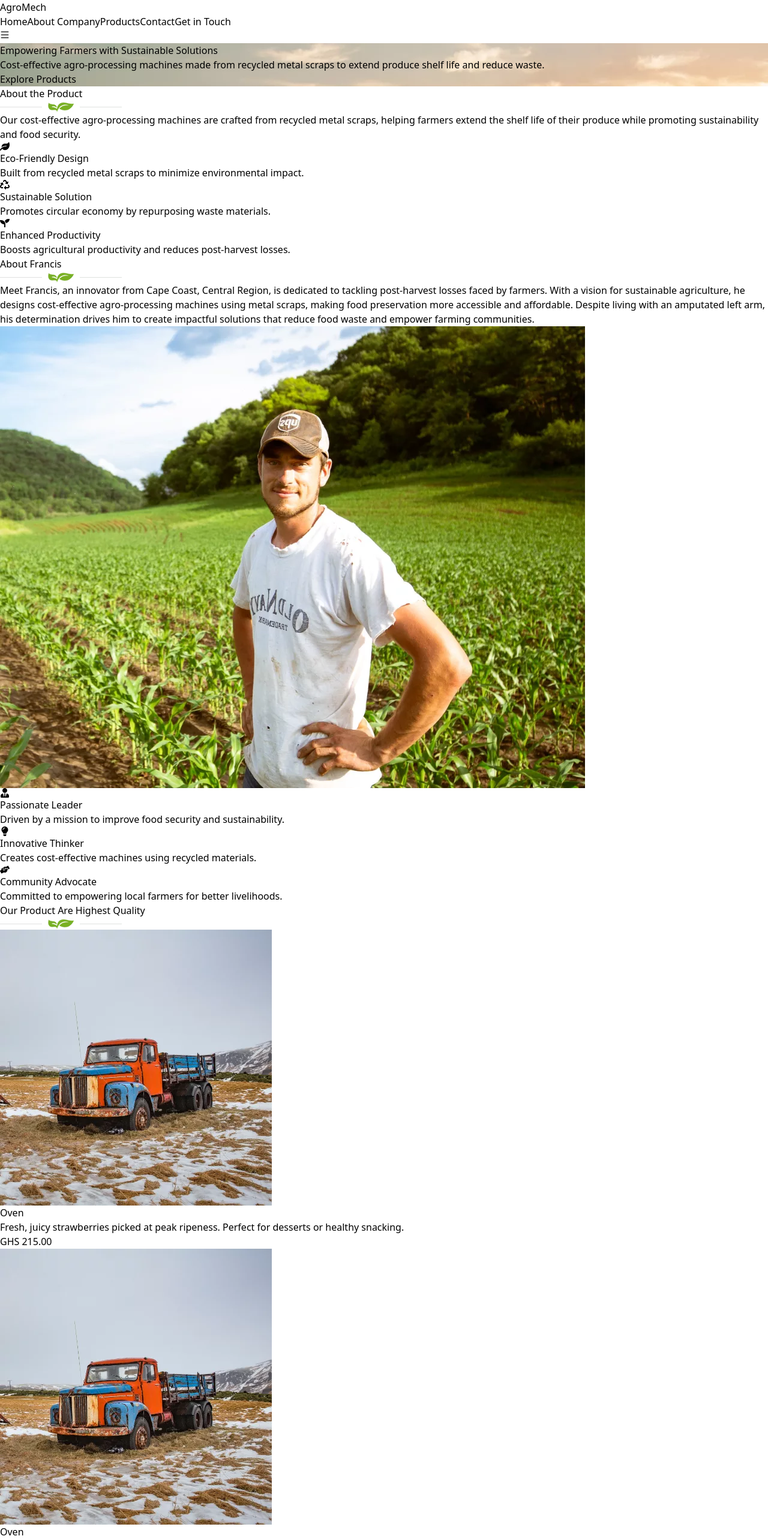
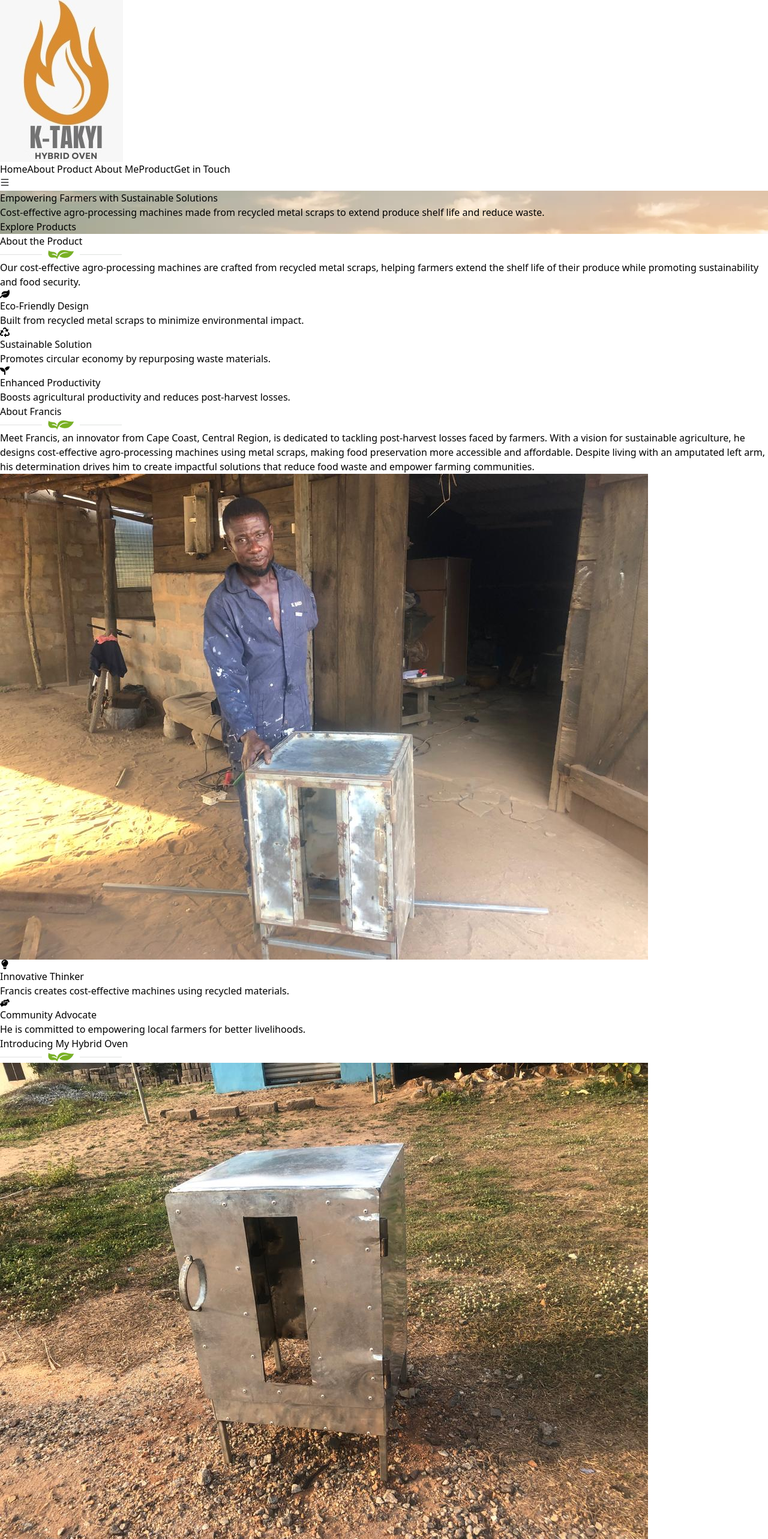
Before and after one commit to rob-bie3/yai-project, a React app: page / in a window 1280 px wide. Shown: the top 2566 px of the page at 60% size. Built offline with nearby package versions, Linux system fonts and the light colour scheme; the HTML template or start-up script is replaced by a standard one.

Commit message:
made aesthetic changes

```diff
--- a/src/components/Footer.jsx
+++ b/src/components/Footer.jsx
@@ -1,5 +1,5 @@
 import React from 'react';
-import { FaFacebookF, FaInstagram, FaWhatsapp } from 'react-icons/fa';
+import { FaFacebookF, FaInstagram, FaTiktok, } from 'react-icons/fa';
 
 const Footer = () => {
   return (
@@ -29,18 +29,18 @@ const Footer = () => {
         <div>
           <h3 className="text-white text-2xl font-bold mb-4">Contact Info</h3>
           <div className="flex space-x-4 mb-4">
-            <a href="https://facebook.com" target="_blank" rel="noopener noreferrer">
+            <a href="https://www.facebook.com/share/1BSnC9heY5/?mibextid=wwXIfr" target="_blank" rel="noopener noreferrer">
               <FaFacebookF className="text-2xl hover:text-white" />
             </a>
-            <a href="https://wa.me/233123456789" target="_blank" rel="noopener noreferrer">
-              <FaWhatsapp className="text-2xl hover:text-white" />
+            <a href="https://www.tiktok.com/@ktakyi.enterprise?_t=ZM-8uC2YsQFuIJ&_r=1" target="_blank" rel="noopener noreferrer">
+              <FaTiktok className="text-2xl hover:text-white" />
             </a>
-            <a href="https://instagram.com" target="_blank" rel="noopener noreferrer">
+            <a href="https://www.instagram.com/ktakyienterprise?igsh=M2l5dzBhamI3dWtn&utm_source=qr" target="_blank" rel="noopener noreferrer">
               <FaInstagram className="text-2xl hover:text-white" />
             </a>
           </div>
-          <p>Email: <a href="mailto:info@innovator.com" className="hover:text-white">info@innovator.com</a></p>
-          <p>Phone: <a href="tel:+233123456789" className="hover:text-white">+233123456789</a></p>
+          <p>Email: <a href="ktakyi801@gmail.com" className="hover:text-white">info@innovator.com</a></p>
+          <p>Phone: <a href="+233 55 347 1801" className="hover:text-white">+233123456789</a></p>
         </div>
       </div>
 
--- a/src/components/Navbar.jsx
+++ b/src/components/Navbar.jsx
@@ -1,5 +1,6 @@
 import React, { useState } from 'react';
 import { AiOutlineMenu, AiOutlineClose } from 'react-icons/ai';
+import logo from '../assets/images/logo.jpg'
 
 const Navbar = () => {
   const [navOpen, setNavOpen] = useState(false);
@@ -7,20 +8,20 @@ const Navbar = () => {
   const toggleNav = () => setNavOpen(!navOpen);
 
   return (
-    <nav className="bg-white shadow-md fixed w-full z-10 top-0">
+    <nav className="bg-[#F7F7F7] shadow-md fixed w-full z-10 top-0">
       <div className="max-w-7xl mx-auto px-4 sm:px-6 lg:px-8">
         <div className="flex justify-between h-16">
           <div className="flex items-center">
-            <h1 className="text-2xl font-bold text-green-600">AgroMech</h1>
+            <img src={logo} alt="logo" className="w-20 h-16  " />
           </div>
 
           <div className="hidden md:flex items-center space-x-4">
             <a href="#home" className="text-gray-800 hover:text-green-600">Home</a>
-            <a href="#about-product" className="text-gray-800 hover:text-green-600">About </a>
-            <a href="#about-innovator" className="text-gray-800 hover:text-green-600">Company</a>
-            <a href="#products" className="text-gray-800 hover:text-green-600">Products</a>
-            <a href="#contact" className="text-gray-800 hover:text-green-600">Contact</a>
-            <a href="#contact" className="bg-green-600 text-white px-4 py-2 rounded-md hover:bg-green-700">Get in Touch</a>
+            <a href="#about-product" className="text-gray-800 hover:text-green-600">About Product </a>
+            <a href="#about-innovator" className="text-gray-800 hover:text-green-600">About Me</a>
+            <a href="#showcase" className="text-gray-800 hover:text-green-600">Product</a>
+            {/* <a href="#contact" className="text-gray-800 hover:text-green-600">Contact</a> */}
+            <a href="#contact" className="bg-[#D98D31] text-white px-4 py-2 rounded-md hover:bg-[#ffa435]">Get in Touch</a>
           </div>
 
           <div className="md:hidden flex items-center">
--- a/src/pages/home/sections/AboutInnovator.jsx
+++ b/src/pages/home/sections/AboutInnovator.jsx
@@ -1,51 +1,51 @@
 import React from 'react';
 import { FaUserTie, FaLightbulb, FaHandsHelping } from 'react-icons/fa';
-import img from '../../../assets/images/about1.png';
+import pic3 from '../../../assets/images/pic3.jpeg';
 import decor2 from '../../../assets/images/decor2.png.webp'
 
 const AboutInnovator = () => {
     return (
         <section id="about-innovator" className="py-16 bg-white text-gray-800">
             <div className="max-w-7xl mx-auto px-4 text-center">
-                <h2 className="text-4xl font-bold text-[#527a1a] mb-2">About Francis</h2>
+                <h2 className="text-4xl font-bold text-[#D98D31] mb-2">About Francis</h2>
                 <div className="flex justify-center items-center mb-6">
                      <img src={decor2} alt="decor2" />
                      </div>
-                <div className="flex flex-col md:flex-row items-center justify-center space-x-4">
+                <div className="flex flex-col md:flex-row items-center justify-center space-x-10">
                     <div className="w-full md:w-1/2">
-                        <p className="text-lg mb-12">
+                        <p className="text-2xl ">
                             Meet Francis, an innovator from Cape Coast, Central Region, is dedicated to tackling post-harvest losses faced by farmers. With a vision for sustainable agriculture, he designs cost-effective agro-processing machines using metal scraps, making food preservation more accessible and affordable. Despite living with an amputated left arm, his determination drives him to create impactful solutions that reduce food waste and empower farming communities.
                         </p>
                     </div>
 
                     <div className="w-full md:w-1/2">
-                        <img src={img} alt="Francis" className="w-full h-auto object-cover rounded-lg shadow-md" />
+                        <img src={pic3} alt="Francis" className="w-full h-auto object-cover rounded-lg shadow-md" />
                     </div>
                 </div>
 
 
                 <div className="flex flex-col md:flex-row justify-center items-center space-y-8 md:space-y-0 mt-12 md:space-x-12">
-                    <div className="text-center">
+                    {/* <div className="text-center">
                         <FaUserTie className="text-green-600 text-6xl mx-auto mb-4" />
                         <h3 className="text-2xl font-semibold mb-2">Passionate Leader</h3>
                         <p>
                             Driven by a mission to improve food security and sustainability.
                         </p>
-                    </div>
+                    </div> */}
 
                     <div className="text-center">
-                        <FaLightbulb className="text-green-600 text-6xl mx-auto mb-4" />
+                        <FaLightbulb className="text-[#ffa435] text-6xl mx-auto mb-4" />
                         <h3 className="text-2xl font-semibold mb-2">Innovative Thinker</h3>
                         <p>
-                            Creates cost-effective machines using recycled materials.
+                            Francis creates cost-effective machines using recycled materials.
                         </p>
                     </div>
 
                     <div className="text-center">
-                        <FaHandsHelping className="text-green-600 text-6xl mx-auto mb-4" />
+                        <FaHandsHelping className="text-[#ffa435] text-6xl mx-auto mb-4" />
                         <h3 className="text-2xl font-semibold mb-2">Community Advocate</h3>
                         <p>
-                            Committed to empowering local farmers for better livelihoods.
+                            He is committed to empowering local farmers for better livelihoods.
                         </p>
                     </div>
                 </div>
--- a/src/pages/home/sections/AboutProduct.jsx
+++ b/src/pages/home/sections/AboutProduct.jsx
@@ -6,7 +6,7 @@ const AboutProduct = () => {
   return (
     <section id="about-product" className="py-16 bg-gray-100 text-gray-800">
       <div className="max-w-7xl mx-auto px-4 text-center">
-        <h2 className="text-4xl font-bold text-[#527a1a] mb-2">About the Product</h2>
+        <h2 className="text-4xl font-bold text-[#D98D31] mb-2">About the Product</h2>
          <div className="flex justify-center items-center mb-6">
              <img src={decor2} alt="decor2" />
              </div>
@@ -16,7 +16,7 @@ const AboutProduct = () => {
 
         <div className="grid grid-cols-1 md:grid-cols-3 gap-8">
           <div className="bg-white p-6 rounded-lg shadow-md hover:shadow-xl transition">
-            <FaLeaf className="text-green-600 text-5xl mx-auto mb-4" />
+            <FaLeaf className="text-[#ffa435] text-5xl mx-auto mb-4" />
             <h3 className="text-2xl font-semibold mb-2">Eco-Friendly Design</h3>
             <p>
               Built from recycled metal scraps to minimize environmental impact.
@@ -24,7 +24,7 @@ const AboutProduct = () => {
           </div>
 
           <div className="bg-white p-6 rounded-lg shadow-md hover:shadow-xl transition">
-            <FaRecycle className="text-green-600 text-5xl mx-auto mb-4" />
+            <FaRecycle className="text-[#ffa435] text-5xl mx-auto mb-4" />
             <h3 className="text-2xl font-semibold mb-2">Sustainable Solution</h3>
             <p>
               Promotes circular economy by repurposing waste materials.
@@ -32,7 +32,7 @@ const AboutProduct = () => {
           </div>
 
           <div className="bg-white p-6 rounded-lg shadow-md hover:shadow-xl transition">
-            <FaSeedling className="text-green-600 text-5xl mx-auto mb-4" />
+            <FaSeedling className="text-[#ffa435] text-5xl mx-auto mb-4" />
             <h3 className="text-2xl font-semibold mb-2">Enhanced Productivity</h3>
             <p>
               Boosts agricultural productivity and reduces post-harvest losses.
--- a/src/pages/home/sections/Contact.jsx
+++ b/src/pages/home/sections/Contact.jsx
@@ -1,75 +1,44 @@
 import React, { useState } from "react";
 import decor2 from "../../../assets/images/decor2.png.webp"
 
+
 const Contact = () => {
-  const [showModal, setShowModal] = useState(false);
-
   return (
-    <div className="p-6 h-[60vh] my-16">
-      <h1 className="text-4xl font-bold text-center text-[#527a1a] mb-2">Contact</h1>
-     <div className="flex justify-center items-center mb-6">
-     <img src={decor2} alt="decor2" />
+    <div id="contact" className="p-6 my-16 min-h-screen flex flex-col items-center">
+      <h1 className="text-4xl font-bold text-center mb-4">
+        <span className="text-[#D98D31]">Contact</span> Me
+      </h1>
+      <div className="flex justify-center items-center mb-6 w-full max-w-md">
+        <img src={decor2} alt="decor2" className="flex justify-center items-center mb-6" />
       </div>
 
-      <div className="container mx-auto flex gap-8 px-10">
+      <div className="container mx-auto flex flex-col md:flex-row gap-8 px-6 w-full max-w-5xl">
         {/* Left Section - Contact Info */}
         <div className="flex-1">
-          <h2 className="text-lg font-bold text-[#1B3C25] mb-6">You can get in touch with me;</h2>
-          {/* <p className="text-gray-600 mb-8">
-            The information is also part of the MF Rural, where you can find
-            news, quotes, technological information and others, in addition.
-          </p> */}
+          <h2 className="text-lg font-bold text-[#1B3C25] mb-6">
+            You can get in touch with me;
+          </h2>
 
           <div className="space-y-4 mb-8">
             <div className="flex items-center gap-3">
-              <span className="text-[#1B3C25]">(10) 892-293 2678</span>
+              <span className="text-[#1B3C25]">+233 55 347 1801</span>
             </div>
             <div className="flex items-center gap-3">
-              <span className="text-[#1B3C25]">contact@agrico.com</span>
+              <span className="text-[#1B3C25]">ktakyi801@gmail.com</span>
             </div>
             <div className="flex items-center gap-3">
               <span className="text-[#1B3C25]">768/A, Green lane 790, Max town New York</span>
             </div>
           </div>
-
-          <button
-            onClick={() => setShowModal(true)}
-            className="px-6 py-3 border-2 border-[#1B3C25] text-[#1B3C25] hover:bg-[#1B3C25] hover:text-white transition-colors"
-          >
-            Drop Your Message
-          </button>
         </div>
 
-        {/* Right Section - Map */}
-        <div className="flex-1">
-          <iframe
-            src="https://www.google.com/maps/embed?pb=!1m18!1m12!1m3!1d2969.654248110935!2d-87.9!3d41.7!2m3!1f0!2f0!3f0!3m2!1i1024!2i768!4f13.1!3m3!1m2!1s0x0%3A0x0!2zNDHCsDQyJzAwLjAiTiA4N8KwNTQnMDAuMCJX!5e0!3m2!1sen!2sus!4v1234567890"
-            width="100%"
-            height="100%"
-            style={{ border: 0 }}
-            allowFullScreen=""
-            loading="lazy"
-            referrerPolicy="no-referrer-when-downgrade"
-          ></iframe>
-        </div>
-      </div>
-
-      {/* Contact Form Modal */}
-      {showModal && (
-        <div className="fixed inset-0 bg-black bg-opacity-50 flex items-center justify-center p-4">
-          <div className="bg-white p-8 rounded-lg max-w-2xl w-full">
-            <div className="flex justify-between items-center mb-6">
-              <h3 className="text-2xl font-bold">Get In Touch With Me</h3>
-              <button
-                onClick={() => setShowModal(false)}
-                className="text-gray-500 hover:text-gray-700"
-              >
-                ✕
-              </button>
-            </div>
-
+        {/* Right Section - Contact Form */}
+        <div className="flex-1 bg-white p-6 rounded-lg shadow-lg w-full">
+          <h3 className="text-2xl font-bold mb-4 text-[#1B3C25] text-center">
+            Send Me a Message
+          </h3>
           <form className="space-y-4">
-              <div className="grid grid-cols-2 gap-4">
+            <div className="grid grid-cols-1 md:grid-cols-2 gap-4">
               <input
                 type="text"
                 placeholder="Your Name"
@@ -100,7 +69,6 @@ const Contact = () => {
           </form>
         </div>
       </div>
-      )}
     </div>
   );
 };
--- a/src/pages/home/sections/Hero.jsx
+++ b/src/pages/home/sections/Hero.jsx
@@ -32,7 +32,7 @@ useEffect(() => {
           Cost-effective agro-processing machines made from recycled metal scraps to extend produce shelf life and reduce waste.
         </p>
         <div className="flex space-x-4">
-          <a href="#products" className="bg-green-600 hover:bg-green-700 px-12 py-3 rounded-md">Explore Products</a>
+          <a href="#products" className="bg-[#D98D31] hover:bg-[#b97725] px-12 py-3 rounded-md">Explore Products</a>
         </div>
       </div>
     </section>
--- a/src/pages/home/sections/Showcase.jsx
+++ b/src/pages/home/sections/Showcase.jsx
@@ -1,42 +1,45 @@
 import React from 'react';
 import decor2 from '../../../assets/images/decor2.png.webp'
-import machine from '../../../assets/images/machine.png'
+import pic6 from '../../../assets/images/pic6.jpeg'
+import pic7 from '../../../assets/images/pic7.jpeg'
+import pic8 from '../../../assets/images/pic8.jpeg'
+import pic9 from '../../../assets/images/pic9.jpeg'
 
 const Showcase = () => {
   const products = [
     {
       name: "Oven",
-      price: 215, // GHS 17.99 * 12 (approximate conversion)
-      image: machine,
-      description: "Fresh, juicy strawberries picked at peak ripeness. Perfect for desserts or healthy snacking.",
+      price: 215,
+      image: pic6,
+      description: "Handmade from the scratch oven with metal scraps.",
 
     },
     {
       name: " Oven",
-      price: 119, // GHS 9.99 * 12 (approximate conversion)
-      image: machine,
-      description: "Freshly baked artisanal bread made with premium ingredients. Crusty outside, soft inside."
+      price: 119,
+      image: pic7,
+      description: "Handmade from the scratch oven with metal scraps."
     },
     {
       name: "Oven",
-      price: 719, // GHS 59.99 * 12 (approximate conversion)
-      image: machine,
-      description: "Premium quality beef cuts, perfectly marbled and aged for maximum flavor."
+      price: 719,
+      image: pic8,
+      description: "Handmade from the scratch oven with metal scraps."
     },
     {
       name: "Oven",
-      price: 239.00, // GHS 19.99 * 12 (approximate conversion)
-      image: machine,
-      description: "100% pure, natural honey. Harvested from local bee farms.",
+      price: 239.00,
+      image: pic9,
+      description: "Handmade from the scratch oven with metal scraps.",
 
     }
   ];
 
   return (
-    <div className="py-16 px-6">
+    <div id="products" className="py-16 px-6">
       <div className="text-center mb-12">
         <h2 className="text-4xl font-bold mb-4">
-          <span className="text-[#75B343]">Our Product</span> Are Highest Quality
+          <span className="text-[#D98D31]">Introducing</span> My Hybrid Oven
         </h2>
 
          <div className="flex justify-center items-center mb-6">
@@ -64,7 +67,7 @@ const Showcase = () => {
                 {product.description}
               </p>
 
-              <div className="flex items-center justify-between">
+              {/* <div className="flex items-center justify-between">
                 <div className="flex items-center gap-2">
                   {product.originalPrice ? (
                     <>
@@ -77,7 +80,7 @@ const Showcase = () => {
                 </div>
 
 
-              </div>
+              </div> */}
             </div>
           </div>
         ))}
```
Also changed, not shown: src/assets/images/line.png (added), src/assets/images/logo.jpg (added). Lines whose indentation alone changed are shown as unchanged.
